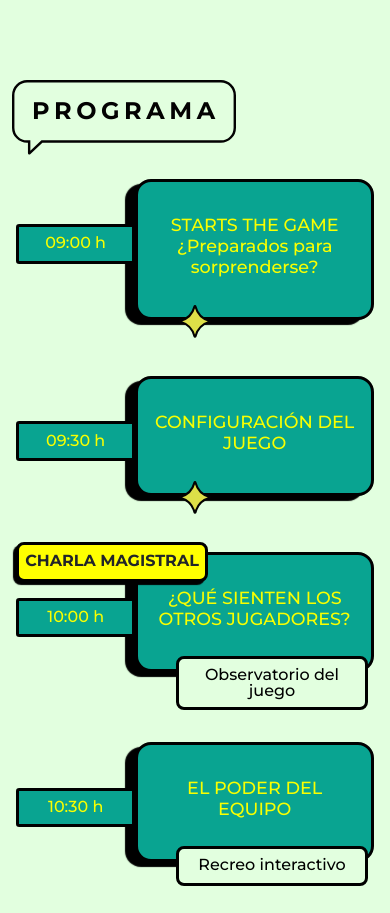
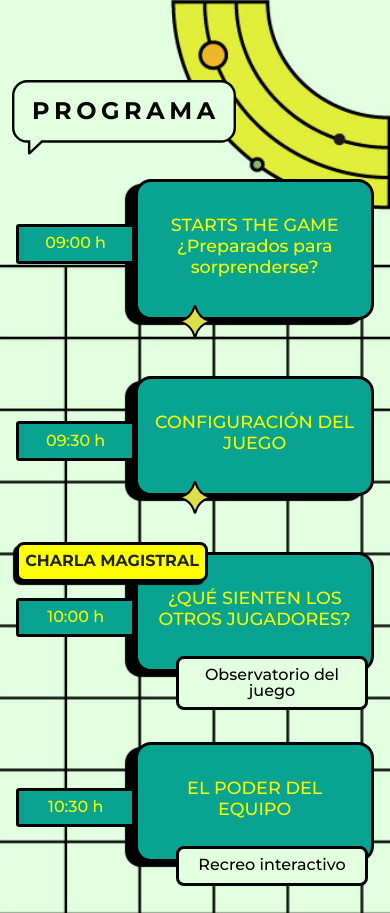
Before and after one commit to Carlorockz/futuristas, a plain HTML site: page index.html in a window 390 px wide. Shown: the top 913 px of the page. Drawn offline with nearby package versions, Linux system fonts and the light colour scheme.

Commit message:
16th commit
16th commit

```diff
--- a/index.html
+++ b/index.html
@@ -151,10 +151,9 @@
 
         @media (max-width: 800px) {
             .programa {
-                background-image: url("assets/img/bg_programa_mobile.jpg");
-                background-attachment: fixed;
-                background-repeat: no-repeat;
-                background-size: cover;
+                background-image: url("assets/img/bg_programa_mobile.jpg") !important;
+                background-attachment: scroll;
+                background-position: 100%;
             }
         }
     </style>
```
Also changed, not shown: assets/img/bg_programa_mobile.jpg (added).
